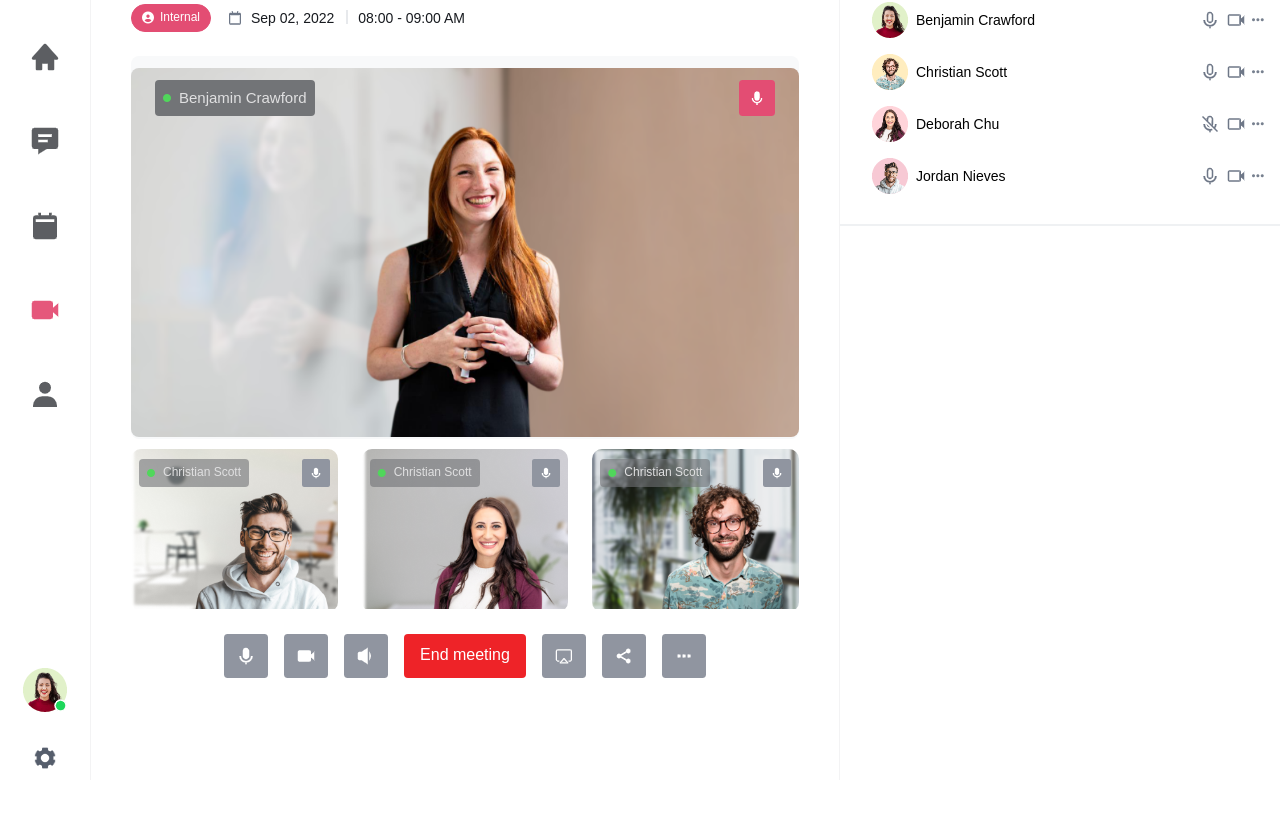
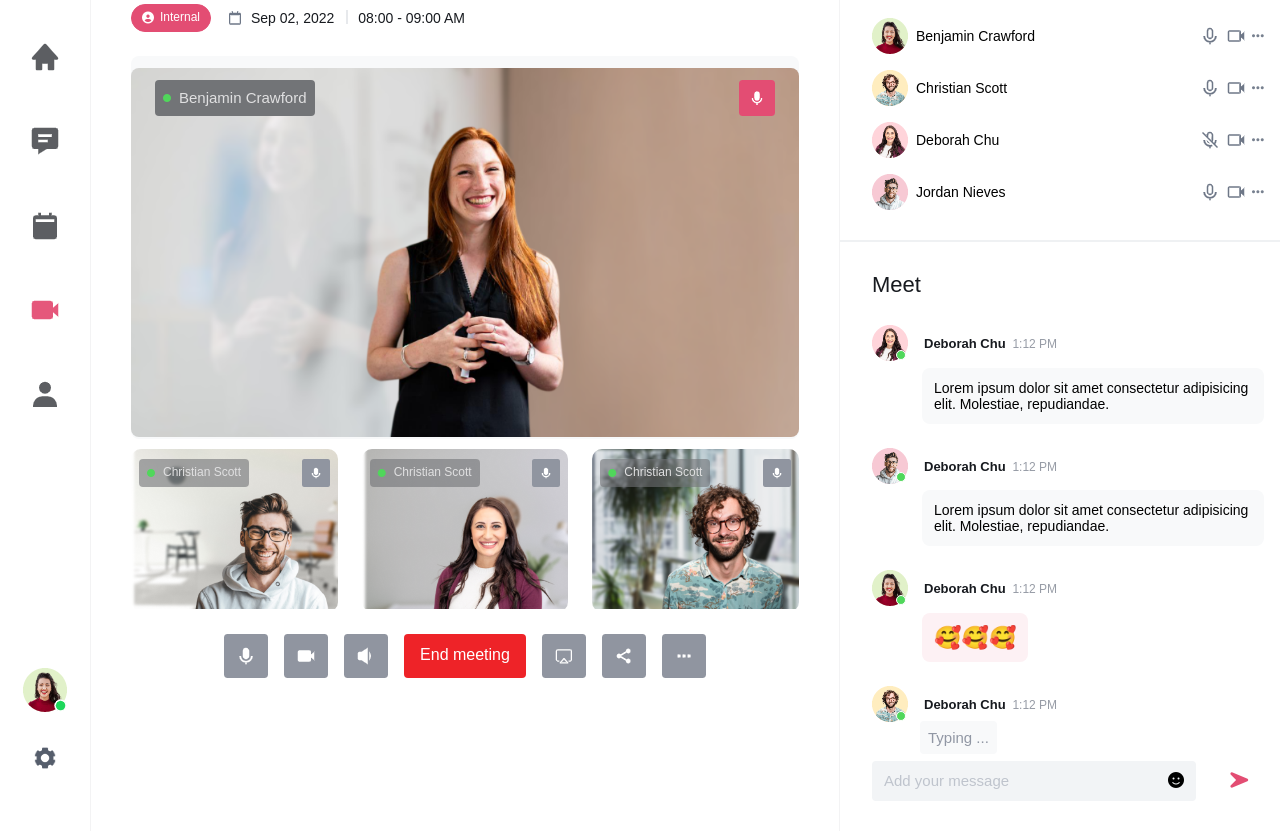
Before and after one commit to anquocviet/conference-call, a plain HTML site: page index.html in a window 1280 px wide. Shown: the part 90-921 px from the top of the page. Before the commit the page ends 870 px from the top, so only its background shows below. Drawn offline with nearby package versions, Linux system fonts and the light colour scheme.

Commit message:
Done the web

```diff
--- a/assets/css/main.css
+++ b/assets/css/main.css
@@ -281,6 +281,7 @@
    display: flex;
    justify-content: space-between;
    align-items: center;
+   margin-bottom: 16px;
 }
 
 .participant__header-left {
@@ -313,8 +314,28 @@
 }
 
 .participant__member {
+   position: relative;
    display: flex;
    justify-content: space-between;
+}
+
+.typing {
+   position: relative;
+   margin-bottom: 36px;
+}
+
+.typing::after {
+   display: inline-block;
+   content: "Typing ...";
+   position: absolute;
+   top: 90%;
+   left: 48px;
+   background-color: #f8f9fa;
+   color: #9197a4;
+   font-size: 1.5rem;
+   padding: 8px 8px;
+   border-radius: 4px;
+   z-index: 1;
 }
 
 .participant__member + .participant__member {
@@ -342,3 +363,112 @@
    font-size: 1.4rem;
    color: #77808f;
 }
+
+.meet {
+   padding: 30px 16px 30px 32px;
+}
+
+.meet__chat-list {
+   list-style: none;
+   padding-left: 0;
+}
+
+.meet__chat-item + .meet__chat-item {
+   margin-top: 24px;
+}
+
+.chat__header {
+   display: flex;
+   align-items: center;
+}
+
+.meet__title {
+   font-size: 2.2rem;
+   color: var(--text-color);
+   margin-bottom: 28px;
+}
+
+.chat__member-avt {
+   position: relative;
+}
+
+.chat__member-avt::before {
+   display: block;
+   content: "";
+   position: absolute;
+   bottom: 4px;
+   right: 2px;
+   width: 8px;
+   height: 8px;
+   background-color: var(--green);
+   border-radius: 99px;
+   border: 1px solid var(--white);
+}
+
+.chat__member-name {
+   font-size: 1.3rem;
+   font-weight: 600;
+   margin-left: 16px;
+   color: var(--text-color);
+}
+
+.chat__member-time {
+   margin-left: 4px;
+   font-size: 1.2rem;
+   color: #979ca6;
+}
+
+.chat__comment {
+   padding: 12px;
+   background-color: #f8f9fa;
+   font-size: 1.4rem;
+   border-radius: 8px;
+   margin: 4px 0 0 50px;
+}
+
+.meet__chat-item:nth-child(3) .chat__comment {
+   display: inline-block;
+   background-color: #fdf1f4;
+   font-size: 2.2rem;
+}
+
+.meet__action {
+   display: flex;
+   align-items: center;
+}
+
+.meet__input {
+   position: relative;
+}
+
+.meet__input-msg {
+   padding: 9px 12px;
+   width: 324px;
+   font-size: 1.5rem;
+   line-height: 1.5;
+   color: #757575;
+   background-color: #f2f4f6;
+   outline: none;
+   border: none;
+   border-radius: 4px;
+}
+
+.meet__input .meet__input-icon {
+   position: absolute;
+   top: 50%;
+   right: 12px;
+   transform: translateY(-50%);
+   font-size: 1.6rem;
+}
+
+.meet__input-msg::placeholder {
+   color: #bfc4cd;
+}
+
+.meet__send-msg {
+   transform: rotate(45deg);
+   font-size: 2.2rem;
+   color: var(--primary-color);
+   margin-left: 26px;
+   padding: 4px;
+}
--- a/index.html
+++ b/index.html
@@ -199,6 +199,73 @@
                   </div>
                </div>
             </div>
+            <div class="meet">
+               <div class="meet__title">Meet</div>
+               <div class="meet__content">
+                  <ul class="meet__chat-list">
+                     <li class="meet__chat-item">
+                        <div class="chat__header">
+                           <div class="chat__member-avt">
+                              <img src="./assets/images/avatar 1324.png" alt="Avatar">
+                           </div>
+                           <div class="chat__member-name-time">
+                              <span class="chat__member-name"> Deborah Chu</span>
+                              <span class="chat__member-time">1:12 PM</span>
+                           </div>
+                        </div>
+                        <p class="chat__comment">Lorem ipsum dolor sit amet consectetur adipisicing elit. Molestiae,
+                           repudiandae.</p>
+                     </li>
+                     <li class="meet__chat-item">
+                        <div class="chat__header">
+                           <div class="chat__member-avt">
+                              <img src="./assets/images/avatar 1325.png" alt="Avatar">
+                           </div>
+                           <div class="chat__member-name-time">
+                              <span class="chat__member-name"> Deborah Chu</span>
+                              <span class="chat__member-time">1:12 PM</span>
+                           </div>
+                        </div>
+                        <p class="chat__comment">Lorem ipsum dolor sit amet consectetur adipisicing elit. Molestiae,
+                           repudiandae.</p>
+                     </li>
+                     <li class="meet__chat-item">
+                        <div class="chat__header">
+                           <div class="chat__member-avt">
+                              <img src="./assets/images/avatar 1322.png" alt="Avatar">
+                           </div>
+                           <div class="chat__member-name-time">
+                              <span class="chat__member-name"> Deborah Chu</span>
+                              <span class="chat__member-time">1:12 PM</span>
+                           </div>
+                        </div>
+                        <p class="chat__comment">🥰🥰🥰</p>
+                     </li>
+                     <li class="meet__chat-item typing">
+                        <div class="chat__header">
+                           <div class="chat__member-avt">
+                              <img src="./assets/images/avatar 1323.png" alt="Avatar">
+                           </div>
+                           <div class="chat__member-name-time">
+                              <span class="chat__member-name"> Deborah Chu</span>
+                              <span class="chat__member-time">1:12 PM</span>
+                           </div>
+                        </div>
+                     </li>
+                  </ul>
+               </div>
+               <div class="meet__action">
+                  <div class="meet__input">
+                     <input type="text" class="meet__input-msg" placeholder="Add your message">
+                     <button class="btn meet__input-icon">
+                        <i class="fa-solid fa-face-smile"></i>
+                     </button>
+                  </div>
+                  <button class="btn meet__send-msg">
+                     <i class="fa-solid fa-location-arrow"></i>
+                  </button>
+               </div>
+            </div>
          </div>
 
       </div>
```
